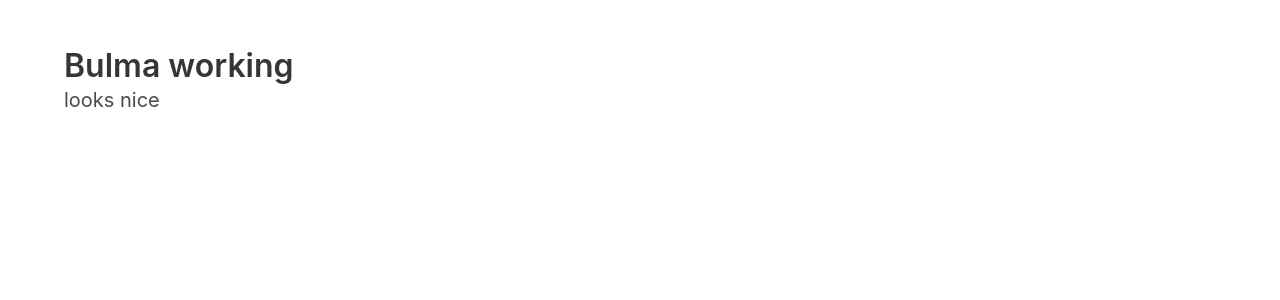
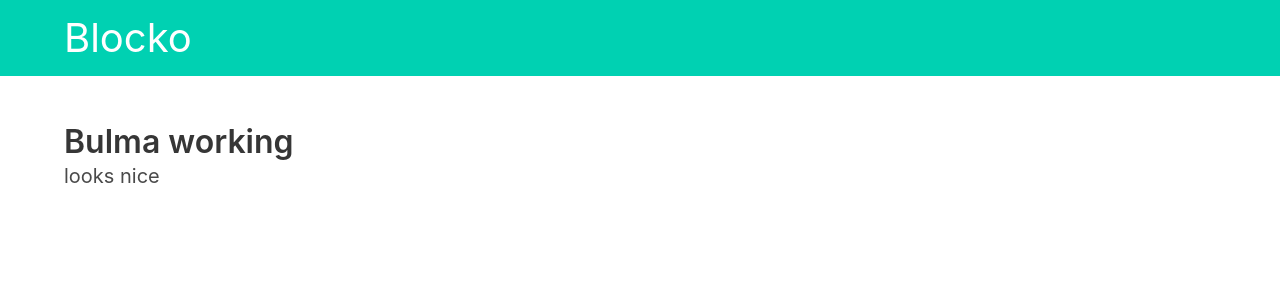
Before and after one commit to dpet/block_app, a React (Create React App) app: page / in a window 1280 px wide. Shown: the top 300 px of the page. Built offline with nearby package versions, Linux system fonts and the light colour scheme; the HTML template or start-up script is replaced by a standard one.

Commit message:
navbar added. Hamburger menu wired up to work on mobile devices

```diff
--- a/public/index.html
+++ b/public/index.html
@@ -6,10 +6,6 @@
     <title>Blocko</title>
   </head>
   <body>
-  <section class="section">
-    <div class="container">
       <div id="root"></div>
-    </div>
-  </section>
   </body>
 </html>
--- a/src/App.js
+++ b/src/App.js
@@ -2,17 +2,27 @@
 import './App.css';
 
 import Bulma from 'bulma';
+import NavComponent from "./components/NavComponent.js";
 
 
 function App() {
   return (
     <div>
+      <NavComponent></NavComponent>
+
+      <section class="section">
+        <div class="container">
+
             <h1 class="title">
               Bulma working
             </h1>
             <p class="subtitle">
               looks nice
             </p>
+
+        </div>
+      </section>
+
     </div>
   );
 }
--- /dev/null
+++ b/src/components/NavComponent.js
@@ -0,0 +1,66 @@
+
+import React, { Component } from 'react';
+
+class NavComponent extends Component {
+  render(){
+    return(
+        <nav class="navbar is-primary" role="navigation" aria-label="main navigation">
+          <div class="container">
+            <div class="navbar-brand">
+              <a class="navbar-item" href="/">
+                <span class="is-size-2">Blocko</span>
+              </a>
+
+              <a role="button" class="navbar-burger burger" aria-label="menu" aria-expanded="false" data-target="navbarBasicExample">
+                <span aria-hidden="true"></span>
+                <span aria-hidden="true"></span>
+                <span aria-hidden="true"></span>
+              </a>
+            </div>
+
+            <div id="navbarBasicExample" class="navbar-menu">
+              <div class="navbar-start">
+
+              </div>
+
+              <div class="navbar-end">
+                <div class="navbar-item">
+
+                </div>
+              </div>
+            </div>
+          </div>
+        </nav>
+    )
+  }
+
+  componentDidMount(){
+    document.addEventListener('DOMContentLoaded', () => {
+
+    // Get all "navbar-burger" elements
+    const $navbarBurgers = Array.prototype.slice.call(document.querySelectorAll('.navbar-burger'), 0);
+
+    // Check if there are any navbar burgers
+    if ($navbarBurgers.length > 0) {
+
+      // Add a click event on each of them
+      $navbarBurgers.forEach( el => {
+        el.addEventListener('click', () => {
+
+          // Get the target from the "data-target" attribute
+          const target = el.dataset.target;
+          const $target = document.getElementById(target);
+
+          // Toggle the "is-active" class on both the "navbar-burger" and the "navbar-menu"
+          el.classList.toggle('is-active');
+          $target.classList.toggle('is-active');
+
+        });
+      });
+    }
+
+  });
+  }
+}
+
+export default NavComponent;
```
Also changed, not shown: 1 other file (tests, documents, lock files or other folders). Lines whose indentation alone changed are shown as unchanged.
